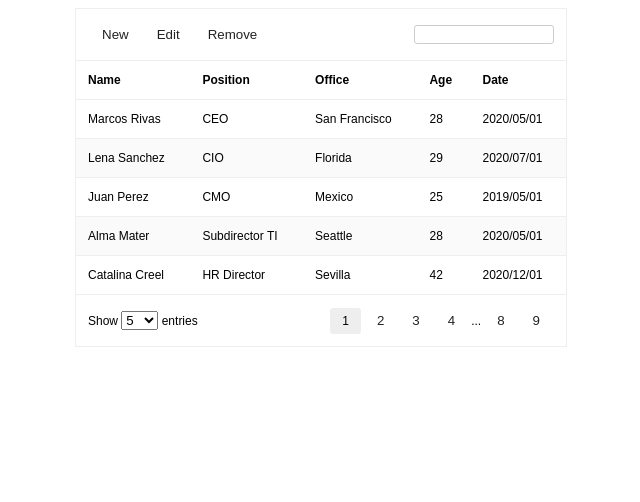
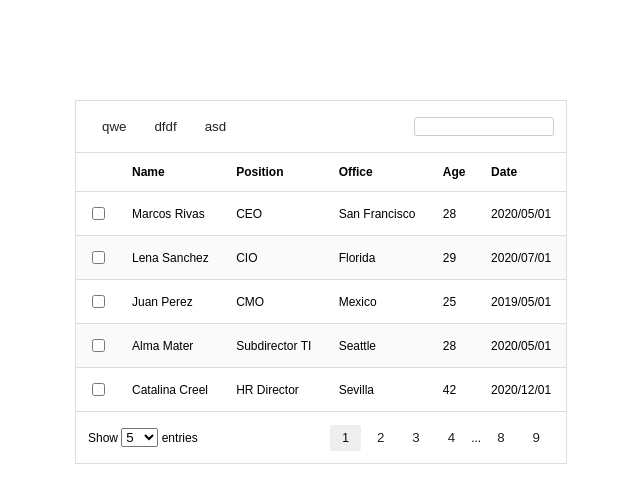
Before and after one commit to marcosrivasr/datatable, a website: page index.html in a window 1280 px wide. Shown: the whole page, without its empty margins (319-959 px from the left). Drawn offline with Linux system fonts and the light colour scheme.

Commit message:
change of names

```diff
--- a/index.html
+++ b/index.html
@@ -4,10 +4,11 @@
     <meta charset="UTF-8">
     <meta name="viewport" content="width=device-width, initial-scale=1.0">
     <title>Document</title>
-    <link rel="stylesheet" href="dist/css/index.css">
+    <link rel="stylesheet" href="dist/css/datatable.css">
     <style>
         body{
             font-family: Arial, Helvetica, sans-serif;
+            margin-top: 100px;
         }
     </style>
 </head>
@@ -490,7 +491,7 @@
 
         </tbody>
     </table>
-    <script src="dist/index.js"></script>
+    <script src="dist/datatable.js"></script>
 
 
     <script>
@@ -501,7 +502,7 @@
             showSearch: true,
             showEntries: true,
             numberOfEntries: 5,
-            headerButtons: ['Uno', 'Dos', 'Tres']
+            headerButtons: ['qwe', 'dfdf', 'asd']
         });
         dt.createFromTable();
 
--- a/src/js/index.ts
+++ b/src/js/datatable.ts
@@ -143,15 +143,22 @@ class DataTable{
         });
     }
 
+    private renderHeaderButtons():string{
+        let html = '';
+        this._data.settings!.headerButtons!.forEach(button =>{
+            html += `<li><button>${button}</button></li>`;
+        });
+
+        return html;
+    }
+
     private createHTML(container: HTMLElement){
         container.innerHTML = `
         <div class="datatable-container">
             <div class="header-tools">
                 <div class="tools">
                     <ul>
-                        <li><button>New</button></li>
-                        <li><button>Edit</button></li>
-                        <li><button>Remove</button></li>
+                        ${this.renderHeaderButtons()}
                     </ul>
                 </div>
                 ${(this._data.settings?.showSearch)? `<div class="search">
```
Also changed, not shown: Readme.md, dist/css/datatable.css, dist/datatable.js.
